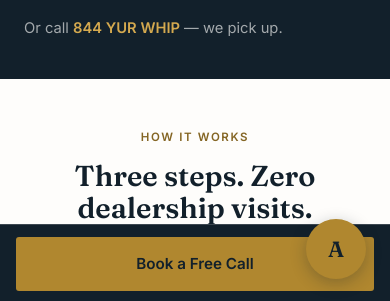
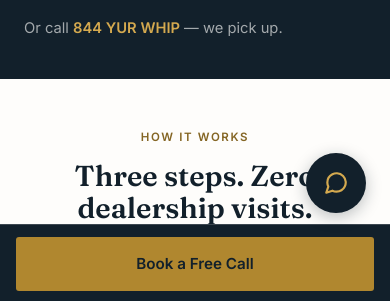
Before and after one commit to Curated-Whips/curatedwhips-site, a website: page index.html in a window 390 px wide. Shown: the part 541-842 px from the top of the page. Drawn offline with Linux system fonts and the light colour scheme.

Commit message:
Update index.html

```diff
--- a/index.html
+++ b/index.html
@@ -381,8 +381,8 @@
     width: 60px;
     height: 60px;
     border-radius: 50%;
-    background: var(--cw-accent);
-    color: var(--cw-accent-text);
+    background: var(--cw-header-bg); /* navy — deliberately NOT the gold CTA color, so the two never visually merge */
+    color: var(--brass-light, #D4A94F);
     border: none;
     cursor: pointer;
     box-shadow: 0 4px 16px rgba(18,32,43,0.28);
@@ -390,14 +390,27 @@
     display: flex;
     align-items: center;
     justify-content: center;
-    font-family: var(--cw-font-display);
-    font-size: 22px;
-    font-weight: 600;
     transition: transform 0.15s ease;
     touch-action: manipulation;
     -webkit-tap-highlight-color: transparent;
   }
   #cw-widget-btn:hover { transform: scale(1.05); }
+  #cw-widget-btn svg { width: 26px; height: 26px; }
+
+  /* On mobile, the site's own sticky "Book a Free Call" bar (.mobile-cta)
+     reserves 74px at the bottom of the page (see body{padding-bottom:74px}
+     in style.css). Without this, Angela's button and panel sit UNDER that
+     bar's z-index-60 stacking and visually collide with it. This pushes
+     both up just enough to clear it, only at the same breakpoint the site
+     itself uses for that bar (max-width: 640px) — desktop is unaffected. */
+  @media (max-width: 640px) {
+    #cw-widget-btn {
+      bottom: calc(74px + 16px + env(safe-area-inset-bottom, 0px));
+    }
+    #cw-widget-panel {
+      bottom: calc(74px + 16px + 72px + env(safe-area-inset-bottom, 0px));
+    }
+  }
   #cw-widget-panel {
     position: fixed;
     bottom: 96px;
@@ -555,7 +568,11 @@
   #cw-widget-send:disabled { opacity: 0.5; cursor: default; }
 </style>
 
-<button id="cw-widget-btn" type="button" aria-label="Chat with us">A</button>
+<button id="cw-widget-btn" type="button" aria-label="Chat with us">
+  <svg viewBox="0 0 24 24" fill="none" stroke="currentColor" stroke-width="2" stroke-linecap="round" stroke-linejoin="round">
+    <path d="M21 11.5a8.38 8.38 0 0 1-.9 3.8 8.5 8.5 0 0 1-7.6 4.7 8.38 8.38 0 0 1-3.8-.9L3 21l1.9-5.7a8.38 8.38 0 0 1-.9-3.8 8.5 8.5 0 0 1 4.7-7.6 8.38 8.38 0 0 1 3.8-.9h.5a8.48 8.48 0 0 1 8 8v.5z"/>
+  </svg>
+</button>
 
 <div id="cw-widget-panel">
   <div id="cw-widget-header">
```
